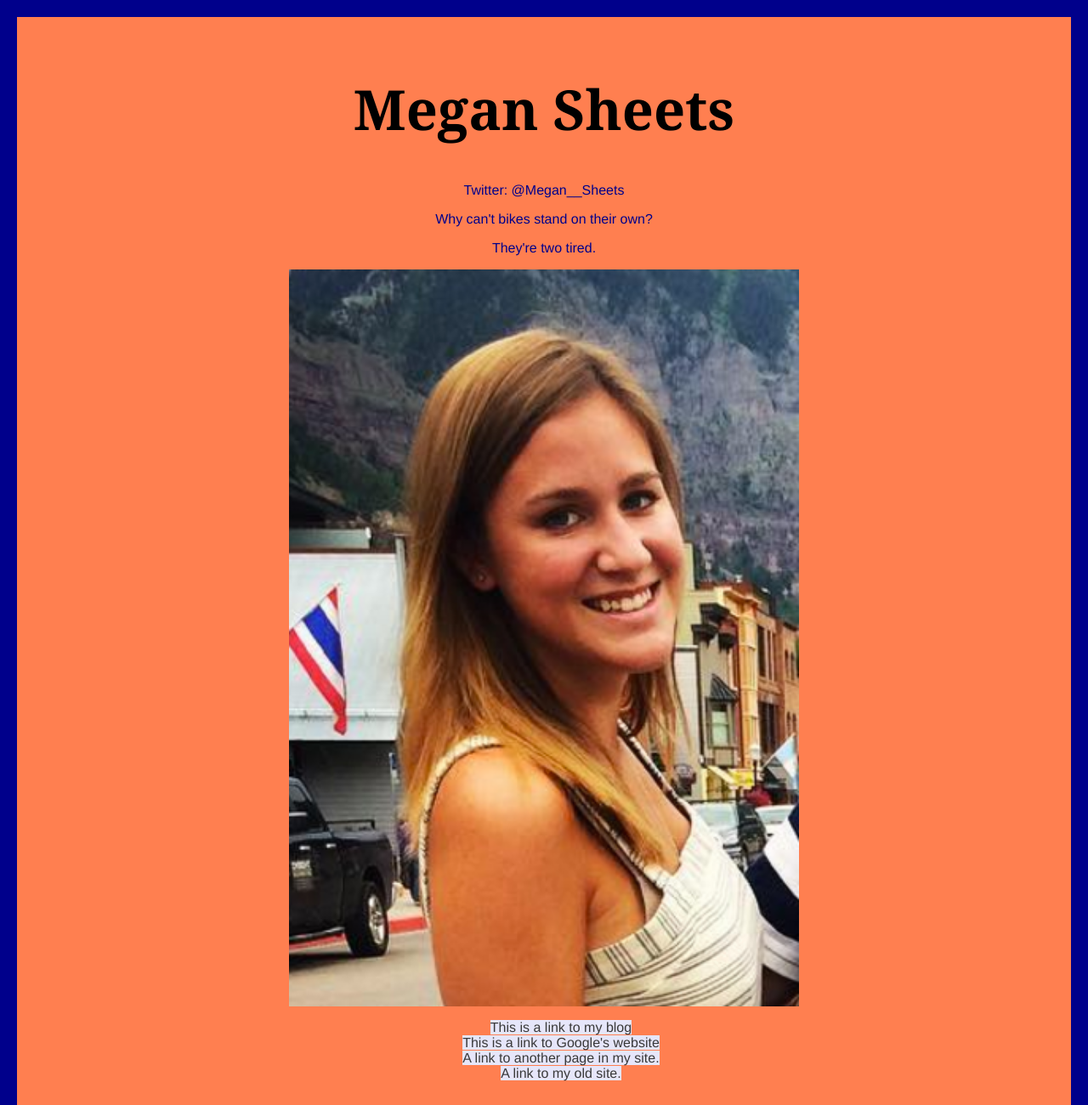
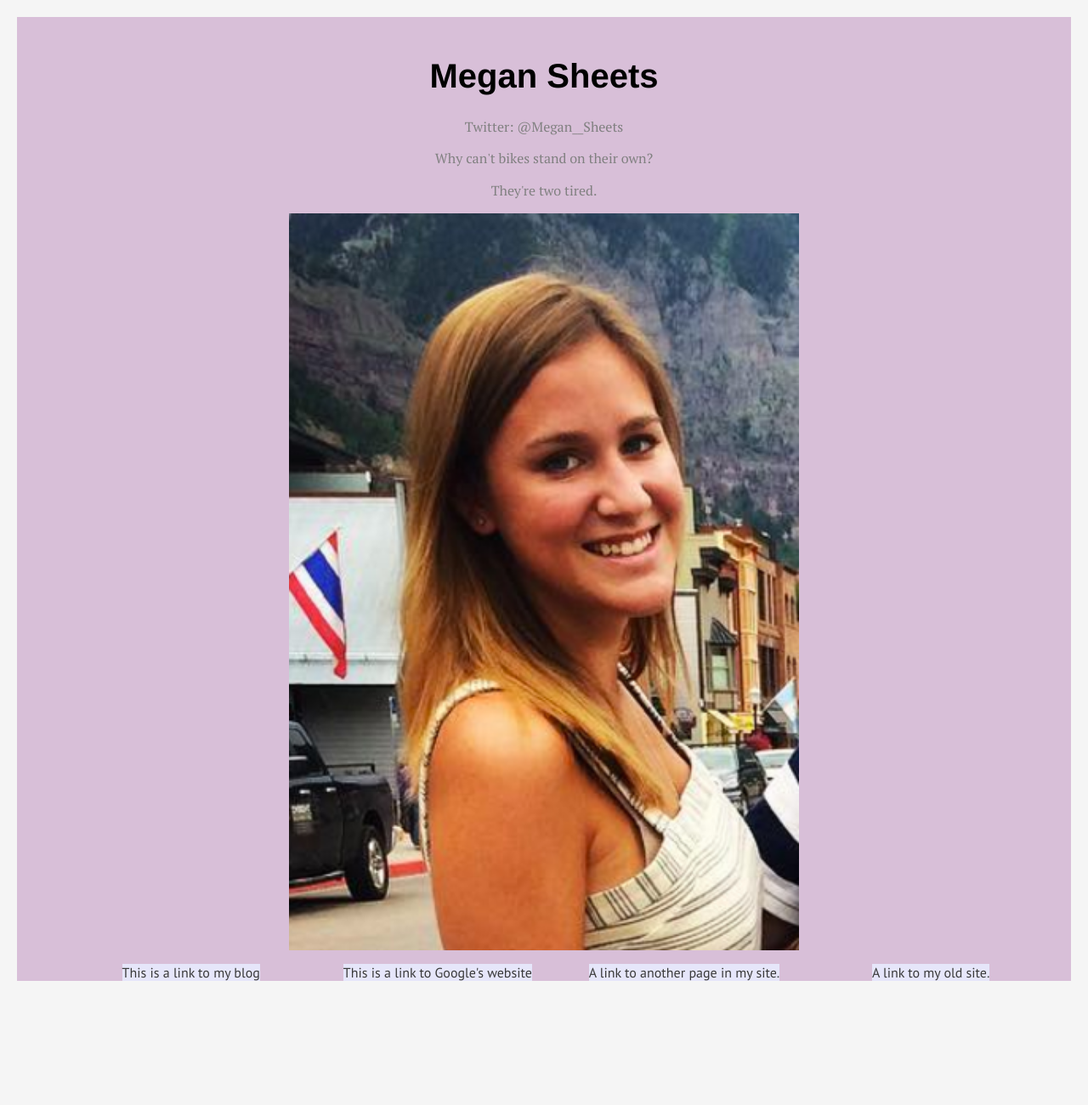
Before and after one commit to j4502-fs16/sheets, a plain HTML site: page index.html in a window 1280 px wide. Shown: the top 1300 px of the page at 85% size. After the commit the page ends 1174 px from the top, so only its background shows below. Drawn offline with Linux system fonts and the light colour scheme; a web font is replaced by a local one.

Commit message:
fixed fonts

```diff
--- a/index.html
+++ b/index.html
@@ -7,6 +7,7 @@
     <title>Megan's Page</title>
     <meta http-equiv="content-type"
 		content="text/html;charset=utf-8" />
+    <link href="https://fonts.googleapis.com/css?family=Coda+Caption:800|PT+Sans:400,400i|PT+Serif:400,400i" rel="stylesheet">
     <link rel="stylesheet" type="text/css" href="meganstyle.css"/>
   </head>
 
--- a/meganstyle.css
+++ b/meganstyle.css
@@ -1,24 +1,28 @@
+html{
+  font-size: 100%;
+}
 
 p {
-  color: blue;
-  color: #00008B;
-  font-family: Helvetica, Arial, sans-serif;
+  color: #808080;
+  font-family: 'PT Serif', Helvetica,serif;
   text-align: center;
+  font-size: 1rem;
+  line-height: 1.35rem;
 }
 
 h1{
-  font-family: Georgia, "Times New Roman", serif;
+  font-family: 'Coda Caption', Helvetica, sans-serif;
   text-align: center;
-  font-size: 65px;
+  font-size: 2.5rem;
 }
 
 body{
-  background-color:#00008B;
+  background-color:#F5F5F5;
 }
 
 #container{
   width: 95%;
-  background-color:#FF7F50;
+  background-color:#D8BFD8;
   margin: 20px auto;
   padding: 20px;
 }
@@ -37,32 +41,41 @@ body{
 
 .caption{
   color:black;
-  font-family:Georgia, "Times New Roman", serif;
+  font-family: 'PT Sans', Helvetica, sans-serif;
   font-size:0.8em;
   font-style:italic;
   margin-top:0;
   text-align:right;
 }
 
+#links li{
+  float: left;
+  list-style-type: none;
+  margin:0;
+  padding: 0;
+  width: 25%;
+}
+
+
 a:link{
   color:#393939;
   background-color: #E6E6FA;
   text-decoration:none;
-  font-family: Helvetica, Arial, sans-serif;
+  font-family: 'PT Sans', sans-serif;
 }
 
 a:visited {
   color:#59465a;
   background-color: #E6E6FA;
   text-decoration:underline;
-  font-family: Helvetica, Arial, sans-serif;
+  font-family: 'PT Sans', sans-serif;
 }
 
 a:active{
   color: #394024;
   background-color: #E6E6FA;
   text-decoration: underline;
-  font-family: Helvetica, Arial, sans-serif;
+  font-family: 'PT Sans', sans-serif;
 }
 
 img{
@@ -71,3 +84,9 @@ img{
   margin: auto;
   width:50%;
 }
+
+#footer {
+    color: black;
+    font-family: 'PT Serif', serif;
+    font-size: 0.8em;
+    border-top: 1px solid black;
```
